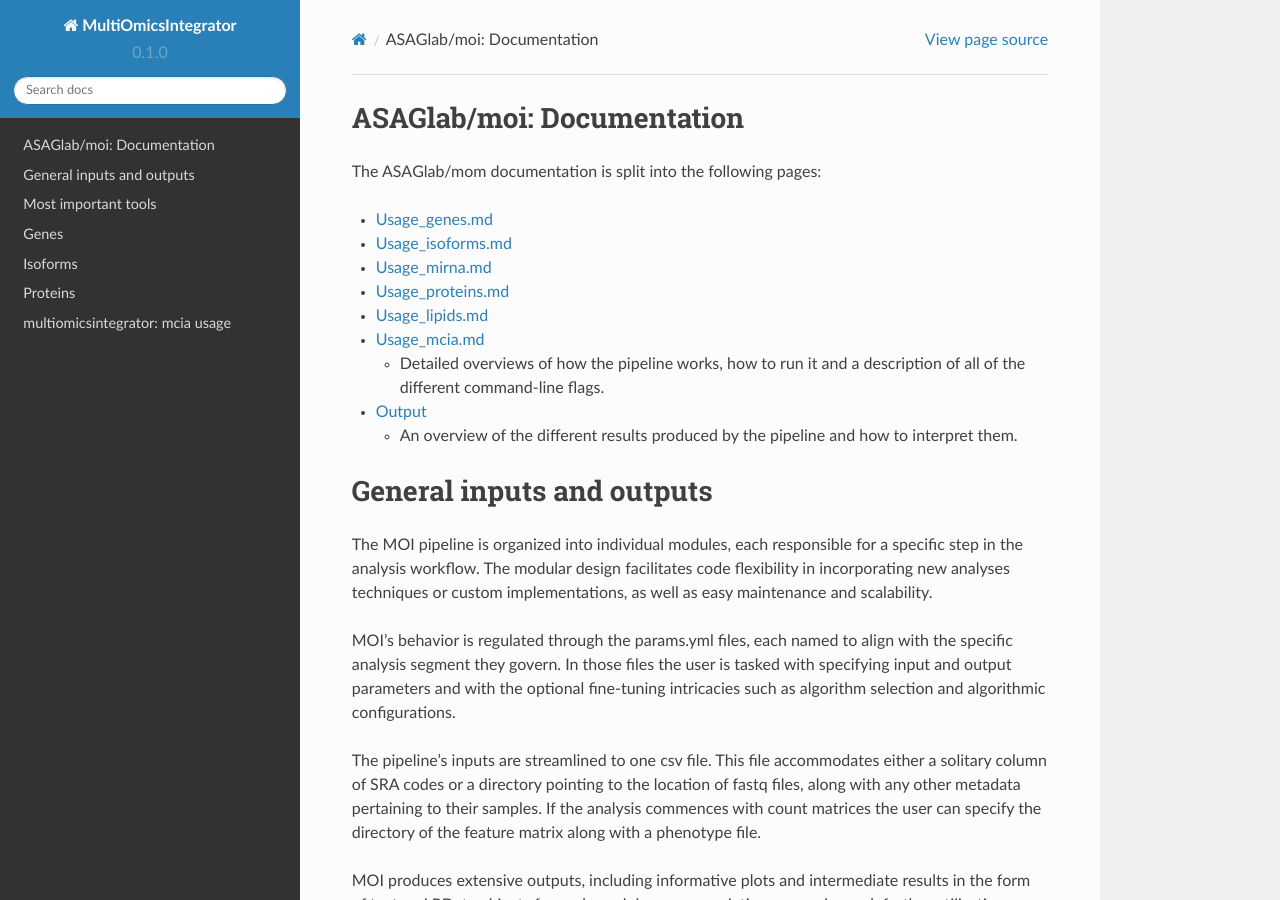
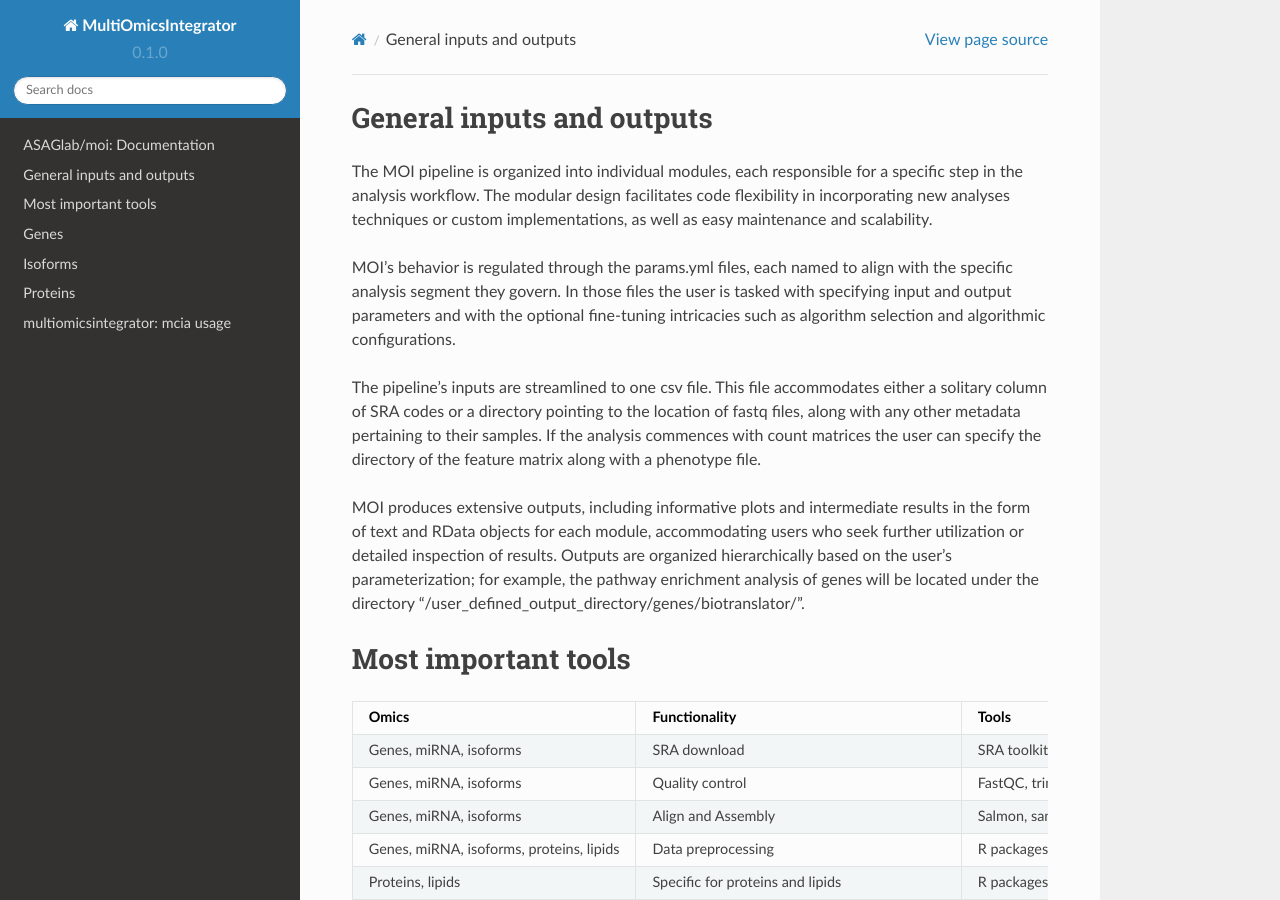
Before and after one commit to Bianca-Pasat/MOI, a Sphinx documentation site: the page built from docs/source/README.rst, in a window 1280 px wide and 900 px high. Built offline with Sphinx 7.4.7 and the Read the Docs theme 2.0.0, drawn with Linux system fonts in a browser that asks for light colours; pages that are not in the unit, such as notebooks, are missing from menus.

Commit message:
Update README.rst

```diff
--- a/docs/source/README.rst
+++ b/docs/source/README.rst
@@ -1,23 +1,3 @@
-ASAGlab/moi: Documentation
-==========================
-
-The ASAGlab/mom documentation is split into the following pages:
-
--  `Usage_genes.md <usage_genes.md>`__
--  `Usage_isoforms.md <usage_isoforms.md>`__
--  `Usage_mirna.md <usage_mirna.md>`__
--  `Usage_proteins.md <usage_proteins.md>`__
--  `Usage_lipids.md <usage_lipids.md>`__
--  `Usage_mcia.md <usage_mcia.md>`__
-
-   -  Detailed overviews of how the pipeline works, how to run it and a
-      description of all of the different command-line flags.
-
--  `Output <output.md>`__
-
-   -  An overview of the different results produced by the pipeline and
-      how to interpret them.
-
 General inputs and outputs
 ==========================
 
```
